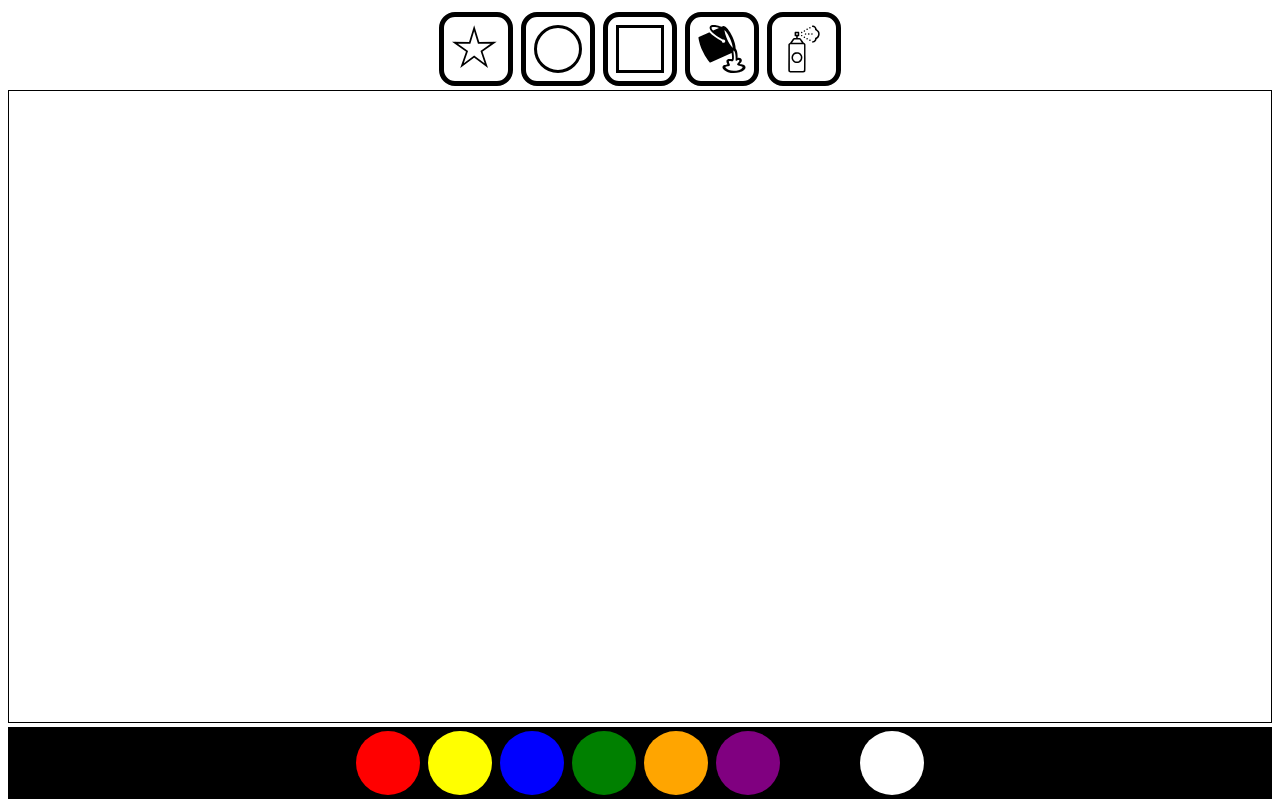
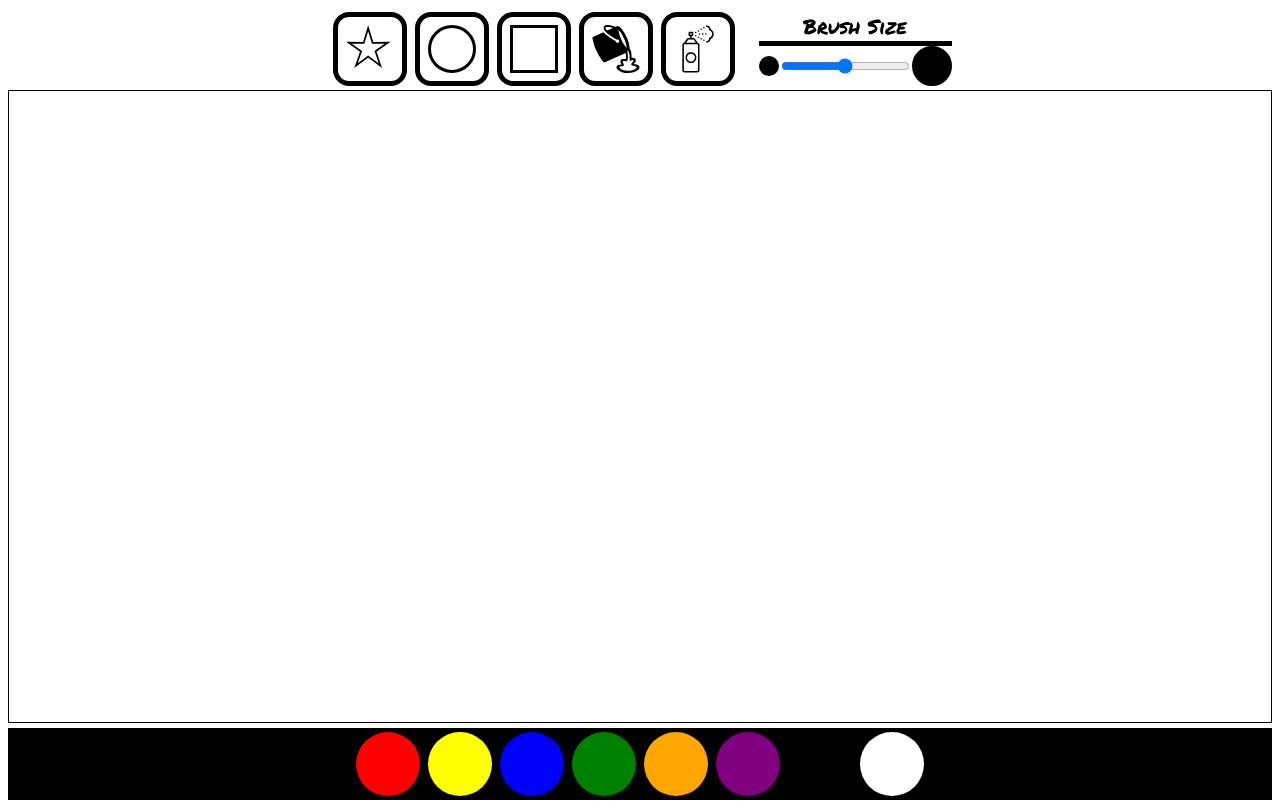
Before and after one commit to candyapplecorn/ezpaint, a website: page index.html in a window 1280 px wide. Drawn offline with Linux system fonts and the light colour scheme.

Commit message:
added brush size gui element but it does not do anything yet

```diff
--- a/index.html
+++ b/index.html
@@ -4,6 +4,7 @@
   <meta charset="UTF-8">
   <title>Document</title>
 	<link rel="stylesheet" href="stylesheets/main.css">
+  <link href="https://fonts.googleapis.com/css?family=Permanent+Marker" rel="stylesheet">
 </head>
 <body>
   <script src="build/bundle.js"></script>
@@ -18,6 +19,16 @@
                 <div class="brush-type" id="square"><div class="brush" id="square-img"></div></div>
                 <div class="brush-type" id="bucket"><img class="brush" src="assets/paintbucket.svg"></img></div>
                 <div class="brush-type" id="spray"><img class="brush" src="assets/spray.svg"></img></div>
+              </div>
+              <div id="size-container">
+                <div id="size-labels">
+                  <p>Brush Size</p>
+                </div>
+                <div id="size">
+                  <div id="small"></div>
+                  <input type="range" min="10" max="50" step="10" />
+                  <div id="large"></div>
+                </div>
               </div>
             </div>
           </div>
--- a/stylesheets/main.css
+++ b/stylesheets/main.css
@@ -1,5 +1,6 @@
 body * {
 	box-sizing: border-box;
+	font-family: 'Permanent Marker', cursive;
 }
 #container {
 	width: 100%;
@@ -36,7 +37,6 @@ canvas:hover { cursor: crosshair; }
 #brush-types {
 	display: flex;
 	justify-content: center;
-	width: 100%;
 }
 #top-gui {
 	width: 100%;
@@ -47,6 +47,45 @@ canvas:hover { cursor: crosshair; }
 	display: flex;
 	justify-content: center;
 	background: black;
+}
+#size-container {
+	margin-left: 1em;
+	display: flex;
+	flex-direction: column;
+	justify-content: center;
+	box-sizing: border-box;
+	font-size: 1.25em;
+	border-radius: 1em;
+}
+#size {
+	background: white;
+	display: flex;
+	align-items: center;
+	background: transparent;
+}
+
+#size-labels {
+	display: flex;
+	justify-content: center;
+	border-bottom: 5px solid black;
+	padding: 0;
+}
+
+#size-labels p {
+	margin: 0;
+}
+
+#small {
+	border: 0.5em solid black;
+	border-radius: 50%;
+	height: 0;
+	width: 0;
+}
+#large {
+	border: 1em solid black;
+	border-radius: 50%;
+	height: 0;
+	width: 0;
 }
 
 #bottom-gui, #top-gui {
```
Also changed, not shown: app/tools.js (+0 -11 lines).
